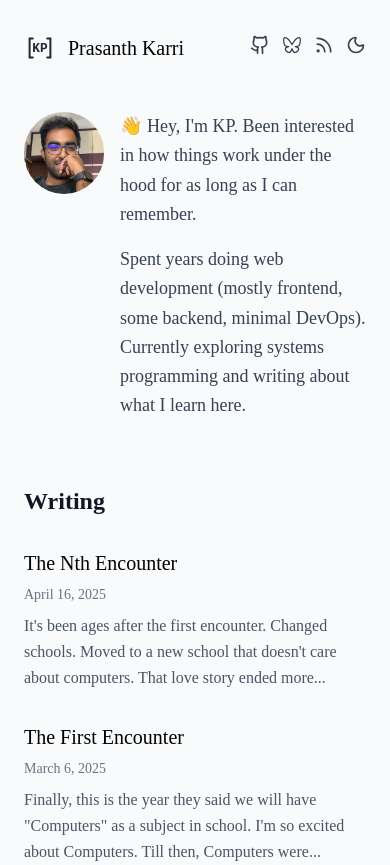
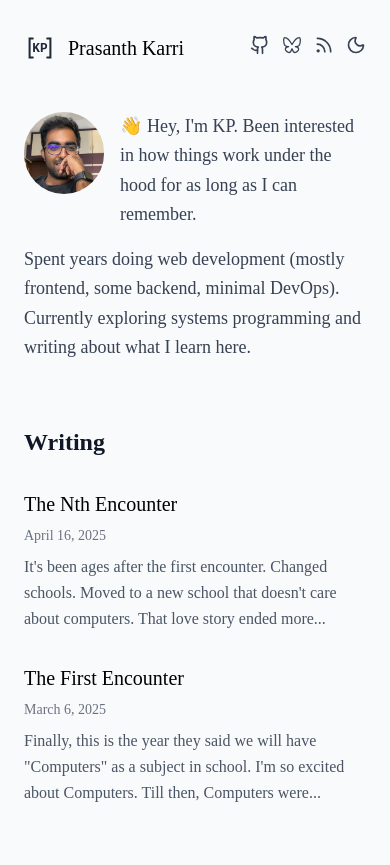
Before and after one commit to thisizkp/prasanthkarri.dev, a Next.js app: page / in a window 390 px wide. After the commit the page ends 844 px from the top, so only its background shows below. Built offline with nearby package versions, Linux system fonts and the light colour scheme.

Commit message:
fix: use float for avatar to allow text wrapping on mobile (#6)

```diff
--- a/app/page.tsx
+++ b/app/page.tsx
@@ -8,22 +8,20 @@ export default async function Home() {
 
   return (
     <section aria-labelledby="writing-heading" className="flex flex-col gap-8">
-      <div className="mb-8 flex items-start gap-4">
+      <div className="mb-8 text-lg leading-relaxed text-gray-700 dark:text-zinc-300">
         <Image
           src="/avatar.png"
           alt="KP"
           width={80}
           height={80}
-          className="rounded-full flex-shrink-0"
+          className="float-left mr-4 mb-2 rounded-full"
         />
-        <div className="flex flex-col gap-4 text-lg leading-relaxed text-gray-700 dark:text-zinc-300">
-          <p>
-            👋 Hey, I&apos;m KP. Been interested in how things work under the hood for as long as I can remember.
-          </p>
-          <p>
-            Spent years doing web development (mostly frontend, some backend, minimal DevOps). Currently exploring systems programming and writing about what I learn here.
-          </p>
-        </div>
+        <p>
+          👋 Hey, I&apos;m KP. Been interested in how things work under the hood for as long as I can remember.
+        </p>
+        <p className="mt-4">
+          Spent years doing web development (mostly frontend, some backend, minimal DevOps). Currently exploring systems programming and writing about what I learn here.
+        </p>
       </div>
       <h1 id="writing-heading" className="text-2xl font-semibold text-gray-900 dark:text-zinc-50">Writing</h1>
       <div className="flex flex-col gap-8">
```
